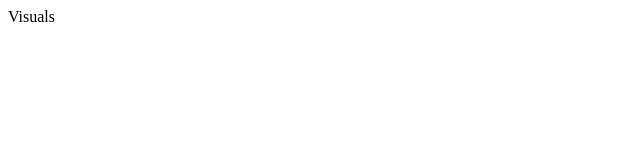
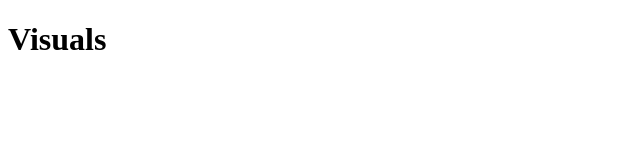
Before and after one commit to Gepeet/visuals, a plain HTML site: page index.html in a window 1280 px wide. Shown: the whole page, without its empty margins (0-640 px from the left). Drawn offline with Linux system fonts and the light colour scheme.

Commit message:
second commit

```diff
--- a/index.html
+++ b/index.html
@@ -8,6 +8,8 @@
 
 </head>
 <body>
-    <div>Visuals</div>
+    <div>
+        <h1>Visuals</h1>
+    </div>
 </body>
 </html>
```
